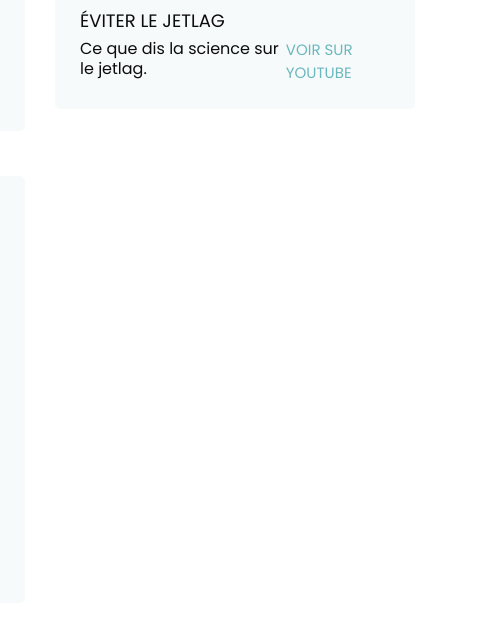
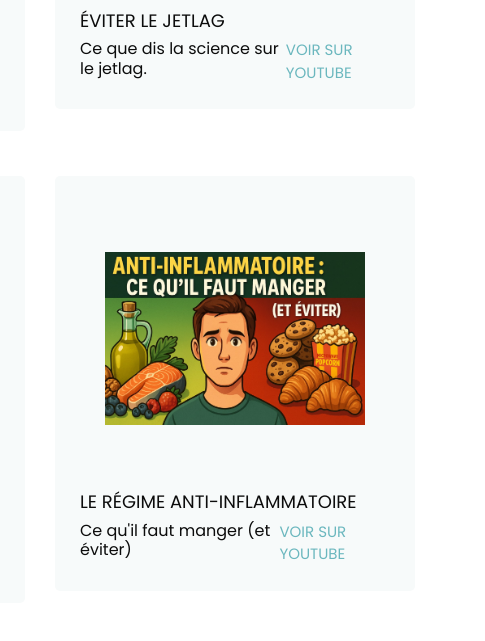
Before and after one commit to CPernet/lavieen202025.github.io, a plain HTML site: page episodes.html in a window 1280 px wide. Shown: the part 1500-2141 px from the top of the page, 795-1280 px from the left. Drawn offline with Linux system fonts and the light colour scheme; a script that the page names is missing.

Commit message:
Adds anti-inflammatory diet episode and shownotes
Introduces details for a new episode focused on the anti-inflammatory diet, including YouTube link, updated summary, and shownotes reference with supporting WHO report. Improves content consistency across pages by adding relevant descriptions and resources.

```diff
--- a/episodes.html
+++ b/episodes.html
@@ -307,6 +307,26 @@
               </div>
             </div>
           </div>
+          <div class="col-md-6 col-lg-4">
+            <div class="box">
+              <div class="img-box">
+                <img src="images/12-anti-inflammatory-diet-2.jpg" alt="">
+              </div>
+              <div class="detail-box">
+                <h5>
+                  Le régime anti-inflammatoire
+                </h5>
+                <div class="price_box">
+                  <h6 class="price_heading">
+                    Ce qu'il faut manger (et éviter)
+                  </h6>
+                  <a href="https://www.youtube.com/watch?v=Vudko_SHoh4">
+                    Voir sur YouTube
+                  </a>
+                </div>
+              </div>
+            </div>
+          </div>
       </div>
     </div>
   </section>
```
Also changed, not shown: index.html (+3 -3 lines), shownotes.html (+15 -0 lines), images/12-anti-inflammatory-diet-2.jpg (added), 1 other file.
